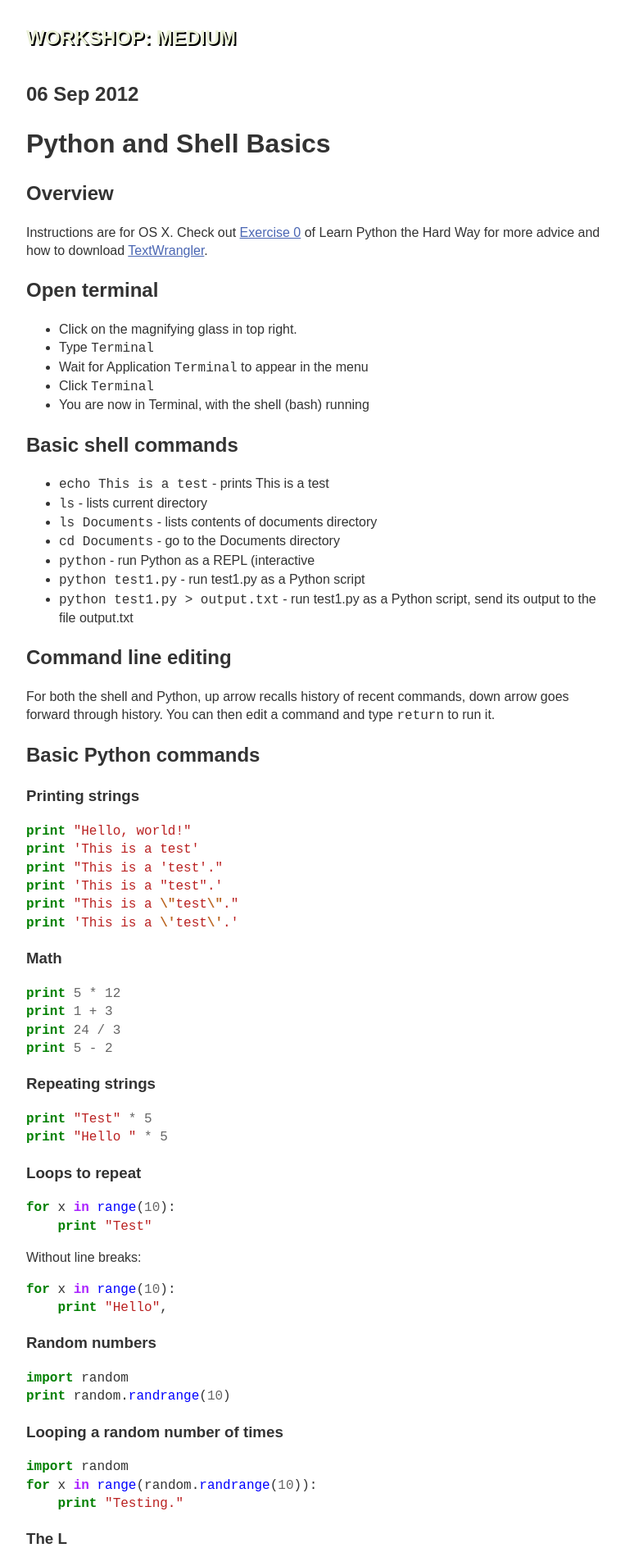
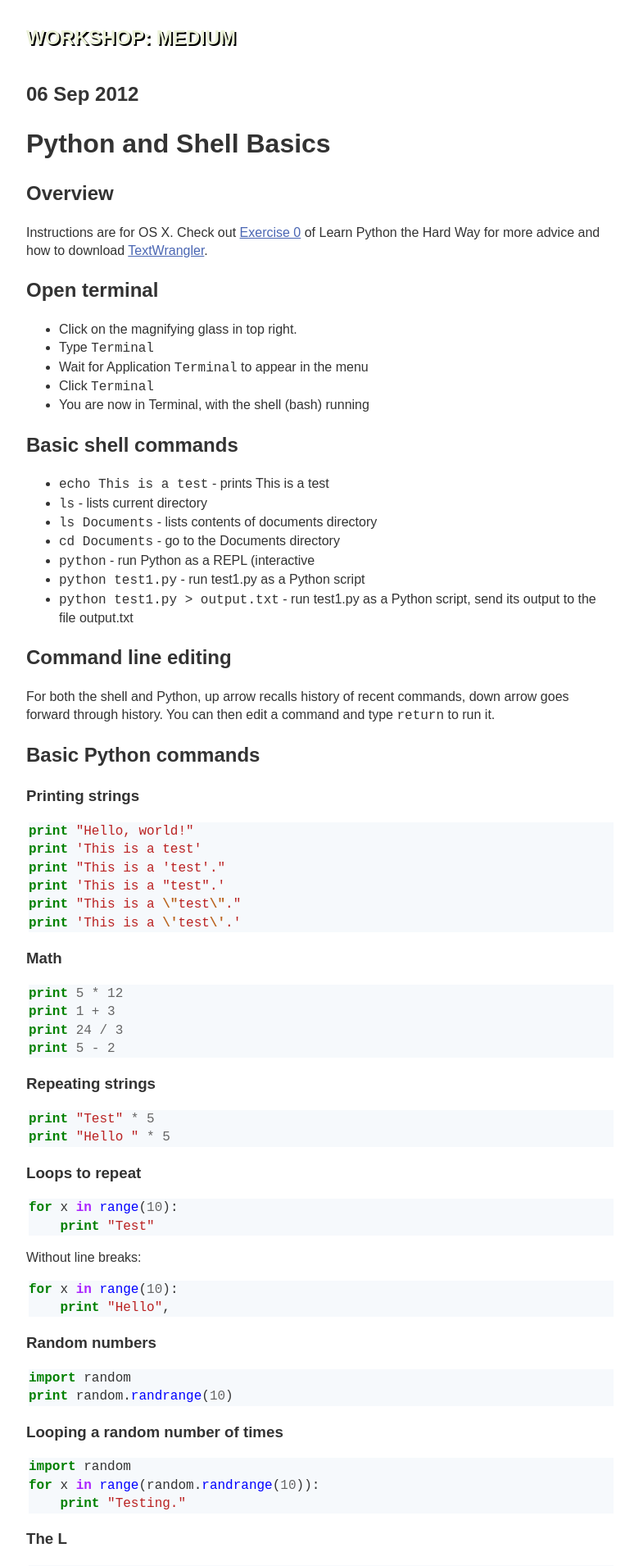
Before and after one commit to dtorop/city-archive-fall12, a Jekyll site: the page built from _posts/2012-09-06-python_and_shell_basics.markdown, in a window 1280 px wide. Shown: the top 1910 px of the page at 82% size, without its empty margins (248-1011 px from the left). Built offline with Jekyll 4.4.1, drawn with Linux system fonts in a browser that asks for light colours.

Commit message:
slight background/margin to code

```diff
--- a/css/main.css
+++ b/css/main.css
@@ -166,7 +166,10 @@ a {
     margin-left: 0px;
 }
 
-
+.highlight {
+    background-color: rgb(246, 249, 252);
+    margin: 3px;
+}
 
 
 
```
